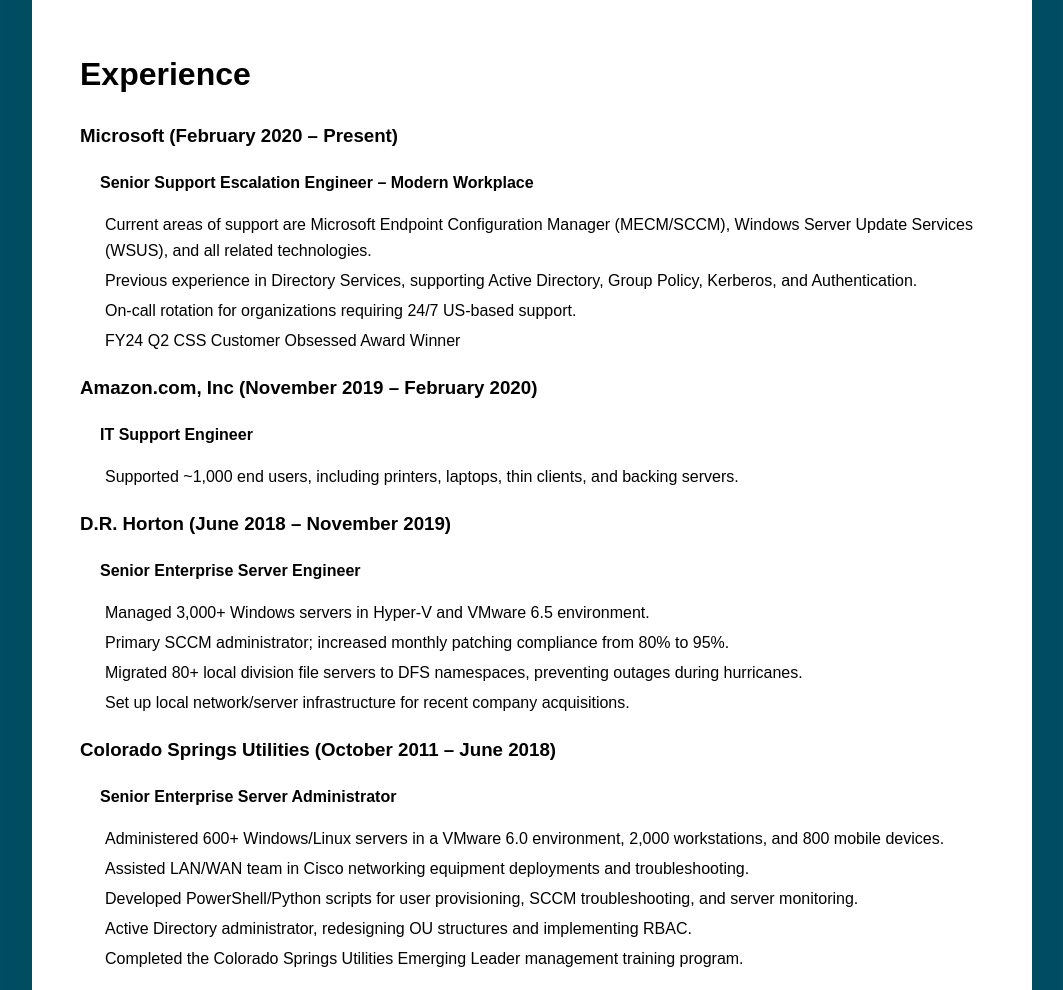
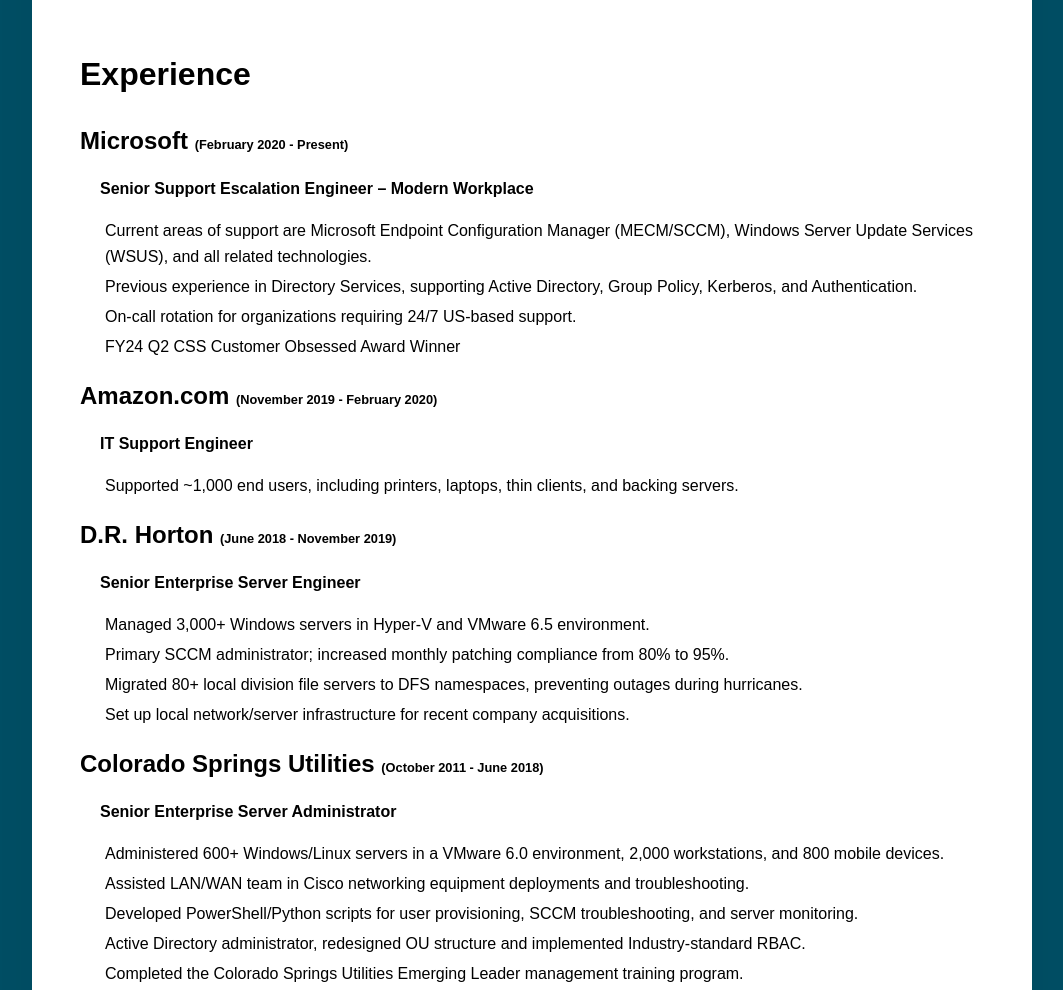
Before and after one commit to Yelredda/yelredda.github.io, a plain HTML site: page index.html in a window 1280 px wide. Shown: the part 1600-2590 px from the top of the page, without its empty margins (108-1171 px from the left). Drawn offline with Linux system fonts and the light colour scheme.

Commit message:
Formatting cleanup

```diff
--- a/index.html
+++ b/index.html
@@ -72,7 +72,10 @@
 				<br>
 				<h1>Experience</h1>
 
-				<h3>Microsoft (February 2020 – Present)</h3>
+				<div>
+					<h2 style="display: inline;"> Microsoft </h2>
+					<span style="font-size: 0.8em;"><strong>(February 2020 - Present)</strong></span>
+				</div>
 				<p><strong>Senior Support Escalation Engineer – Modern Workplace</strong></p>
 				<ul>
 					<li>Current areas of support are Microsoft Endpoint Configuration Manager (MECM/SCCM), Windows Server Update Services (WSUS), and all related technologies.</li>
@@ -81,13 +84,19 @@
 					<li>FY24 Q2 CSS Customer Obsessed Award Winner </li>
 				</ul>
 
-				<h3>Amazon.com, Inc (November 2019 – February 2020)</h3>
+				<div>
+					<h2 style="display: inline;"> Amazon.com </h2>
+					<span style="font-size: 0.8em;"><strong>(November 2019 - February 2020)</strong></span>
+				</div>
 				<p><strong>IT Support Engineer</strong></p>
 				<ul>
 					<li>Supported ~1,000 end users, including printers, laptops, thin clients, and backing servers.</li>
 				</ul>
 
-				<h3>D.R. Horton (June 2018 – November 2019)</h3>
+				<div>
+					<h2 style="display: inline;"> D.R. Horton </h2>
+					<span style="font-size: 0.8em;"><strong>(June 2018 - November 2019)</strong></span>
+				</div>
 				<p><strong>Senior Enterprise Server Engineer</strong></p>
 				<ul>
 					<li>Managed 3,000+ Windows servers in Hyper-V and VMware 6.5 environment.</li>
@@ -96,13 +105,16 @@
 					<li>Set up local network/server infrastructure for recent company acquisitions.</li>
 				</ul>
 
-				<h3>Colorado Springs Utilities (October 2011 – June 2018)</h3>
+				<div>
+					<h2 style="display: inline;"> Colorado Springs Utilities </h2>
+					<span style="font-size: 0.8em;"><strong>(October 2011 - June 2018)</strong></span>
+				</div>
 				<p><strong>Senior Enterprise Server Administrator</strong></p>
 				<ul>
 					<li>Administered 600+ Windows/Linux servers in a VMware 6.0 environment, 2,000 workstations, and 800 mobile devices.</li>
 					<li>Assisted LAN/WAN team in Cisco networking equipment deployments and troubleshooting.</li>
 					<li>Developed PowerShell/Python scripts for user provisioning, SCCM troubleshooting, and server monitoring.</li>
-					<li>Active Directory administrator, redesigning OU structures and implementing RBAC.</li>
+					<li>Active Directory administrator, redesigned OU structure and implemented Industry-standard RBAC.</li>
 					<li>Completed the Colorado Springs Utilities Emerging Leader management training program.</li>
 				</ul>
 			</div>
```
